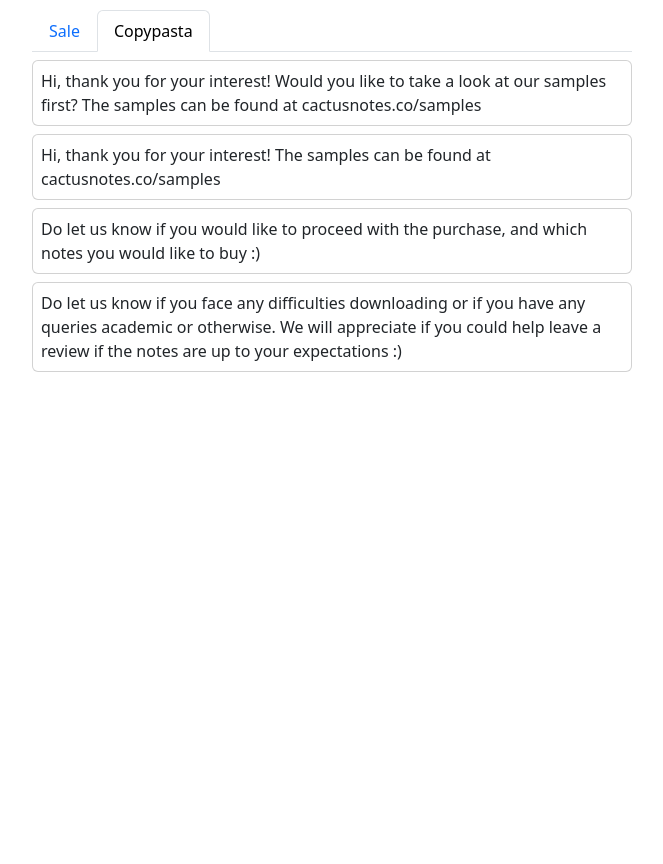
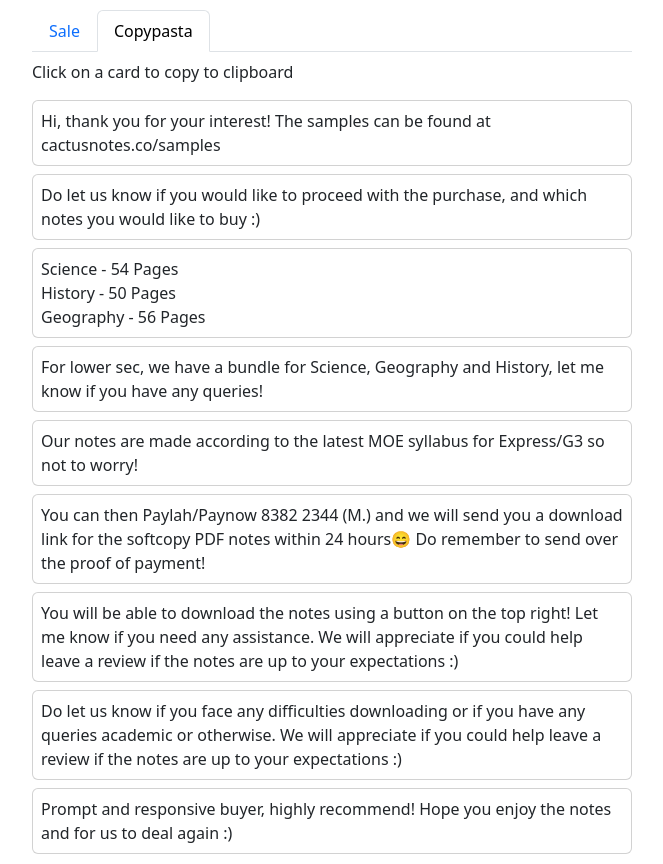
Before and after one commit to Ycmelon/cactusnotes, a Flask app: template routes/templates/extension/chat.html in a window 1280 px wide, after a click on "Copypasta". Shown: the whole page, without its empty margins (308-971 px from the left). Before the commit the page ends 372 px from the top, so only its background shows below. Run offline with Flask 3, Linux system fonts and the light colour scheme; the template is opened without the code that fills it, so the values that code supplies are empty; the visitor is signed in with stand-in values (Sample User, id 1); parts of the project's set-up code (start-up, migrations or seed data) failed here and were passed over; some libraries are stand-ins or nearby versions.

Commit message:
add copypasta + add copy indicator

```diff
--- a/routes/templates/extension/chat.html
+++ b/routes/templates/extension/chat.html
@@ -11,28 +11,6 @@
     rel="stylesheet"
     href="https://cdn.jsdelivr.net/npm/bootstrap-icons@1.11.3/font/bootstrap-icons.min.css"
   />
-  <script>
-    function paste(text) {
-      window.parent.postMessage(text, "https://www.carousell.sg");
-    }
-
-    function pasteLink() {
-      paste(`Kindly find your notes at the link below:
-${document.querySelector("#form-link").value}
-PIN: ${document.querySelector("#form-pin").value}`);
-    }
-
-    function copy(text) {
-      navigator.clipboard.writeText(text).then(() => {});
-    }
-
-    function copyLink() {
-      copy(`Kindly find your notes at the link below:
-${document.querySelector("#form-link").value}
-PIN: ${document.querySelector("#form-pin").value}`);
-    }
-  </script>
-  <style></style>
 </head>
 <body style="margin: 10px">
   <div class="container px-0" style="max-width: 600px">
@@ -167,14 +145,24 @@ PIN: ${document.querySelector("#form-pin").value}`);
           <div class="mb-2">
             <label for="form-link" class="form-label"
               >User link {% if extension_mode %}(<a
+                id="copy-paste-button"
                 class="link-primary"
                 href="#"
                 onclick="pasteLink()"
+                data-bs-toggle="tooltip"
+                data-bs-placement="top"
+                title="Pasted!"
+                data-bs-trigger="manual"
                 >copy to chat</a
               >) {% else %}(<a
+                id="copy-paste-button"
                 class="link-primary"
                 href="#"
                 onclick="copyLink()"
+                data-bs-toggle="tooltip"
+                data-bs-placement="top"
+                title="Copied!"
+                data-bs-trigger="manual"
                 >copy to clipboard</a
               >) {% endif %}</label
             >
@@ -285,14 +273,10 @@ PIN: ${document.querySelector("#form-pin").value}`);
             cursor: pointer;
           }
         </style>
+        <p>
+          Click on a card to {% if extension_mode %}paste into chat{% else %}copy to clipboard{% endif %}
+        </p>
 
-        <div class="card mb-2 copypasta-card">
-          <div class="p-2">
-            Hi, thank you for your interest! Would you like to take a look at
-            our samples first? The samples can be found at
-            cactusnotes.co/samples
-          </div>
-        </div>
         <div class="card mb-2 copypasta-card">
           <div class="p-2">
             Hi, thank you for your interest! The samples can be found at
@@ -307,10 +291,42 @@ PIN: ${document.querySelector("#form-pin").value}`);
         </div>
         <div class="card mb-2 copypasta-card">
           <div class="p-2">
+            <p class="m-0">Science - 54 Pages</p>
+            <p class="m-0">History - 50 Pages</p>
+            <p class="m-0">Geography - 56 Pages</p>
+          </div>
+        </div>
+        <div class="card mb-2 copypasta-card">
+          <div class="p-2">
+            For lower sec, we have a bundle for Science, Geography and History, let me know if you have any queries!
+          </div>
+        </div>
+        <div class="card mb-2 copypasta-card">
+          <div class="p-2">
+            Our notes are made according to the latest MOE syllabus for Express/G3 so not to worry!
+          </div>
+        </div>
+        <div class="card mb-2 copypasta-card">
+          <div class="p-2">
+            You can then Paylah/Paynow 8382 2344 (M.) and we will send you a download link for the softcopy PDF notes within 24 hours😄 Do remember to send over the proof of payment!
+          </div>
+        </div>
+        <div class="card mb-2 copypasta-card">
+          <div class="p-2">
+            You will be able to download the notes using a button on the top right! Let me know if you need any assistance. We will appreciate if you could help leave a review if the notes are up to your expectations :)
+          </div>
+        </div>
+        <div class="card mb-2 copypasta-card">
+          <div class="p-2">
             Do let us know if you face any difficulties downloading or if you
             have any queries academic or otherwise. We will appreciate if you
             could help leave a review if the notes are up to your expectations
             :)
+          </div>
+        </div>
+        <div class="card mb-2 copypasta-card">
+          <div class="p-2">
+            Prompt and responsive buyer, highly recommend! Hope you enjoy the notes and for us to deal again :)
           </div>
         </div>
       </div>
@@ -371,22 +387,60 @@ PIN: ${document.querySelector("#form-pin").value}`);
       });
     </script>
 
-    <script>
-      document.querySelectorAll("div.copypasta-card").forEach((card) => {
-        card.addEventListener("click", (event) => {
-          //{% if extension_mode %}
-          paste(card.innerText);
-          //{% else %}
-          copy(card.innerText);
-          //{% endif %}
-        });
-      });
-    </script>
-
     <script
       src="https://cdn.jsdelivr.net/npm/bootstrap@5.3.3/dist/js/bootstrap.bundle.min.js"
       integrity="sha384-YvpcrYf0tY3lHB60NNkmXc5s9fDVZLESaAA55NDzOxhy9GkcIdslK1eN7N6jIeHz"
       crossorigin="anonymous"
     ></script>
+
+    <script>
+      const copyPasteButton = new bootstrap.Tooltip(document.querySelector("#copy-paste-button"));
+
+      function paste(text) {
+        window.parent.postMessage(text, "https://www.carousell.sg");
+      }
+
+      function pasteLink() {
+        copyPasteButton.show();
+        setTimeout(() => { copyPasteButton.hide() }, 1000);
+
+        paste(`Kindly find your notes at the link below:
+  ${document.querySelector("#form-link").value}
+  PIN: ${document.querySelector("#form-pin").value}`);
+      }
+
+      function copy(text) {
+        navigator.clipboard.writeText(text).then(() => {});
+      }
+
+      function copyLink() {
+        copyPasteButton.show();
+        setTimeout(() => { copyPasteButton.hide() }, 1000);
+
+        copy(`Kindly find your notes at the link below:
+  ${document.querySelector("#form-link").value}
+  PIN: ${document.querySelector("#form-pin").value}`);
+      }
+    </script>
+
+    <script>
+      document.querySelectorAll("div.copypasta-card").forEach((card) => {
+        card.addEventListener("click", (event) => {
+          card.setAttribute("data-bs-toggle", "tooltip");
+          card.setAttribute("data-bs-placement", "bottom");
+          card.setAttribute("data-bs-trigger", "manual");
+          card.setAttribute("title", "{% if extension_mode %}Pasted!{% else %}Copied!{% endif %}");
+          const tooltip = new bootstrap.Tooltip(card);
+          tooltip.show();
+          setTimeout(() => { tooltip.hide() }, 1000);
+
+          //{% if extension_mode %}
+          paste(card.innerText.replace(/\n+\s*\n+/g, "\n"));
+          //{% else %}
+          copy(card.innerText.replace(/\n+\s*\n+/g, "\n"));
+          //{% endif %}
+        });
+      });
+    </script>
   </div>
 </body>
```
